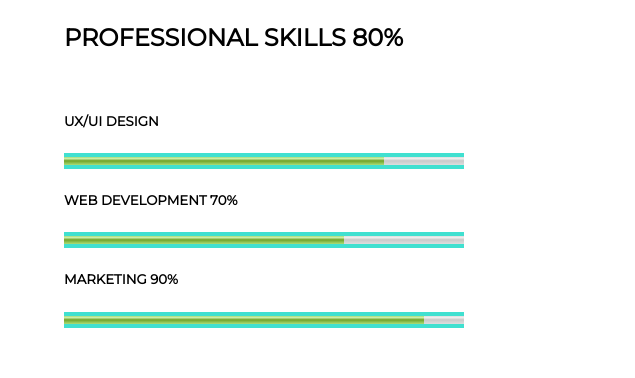
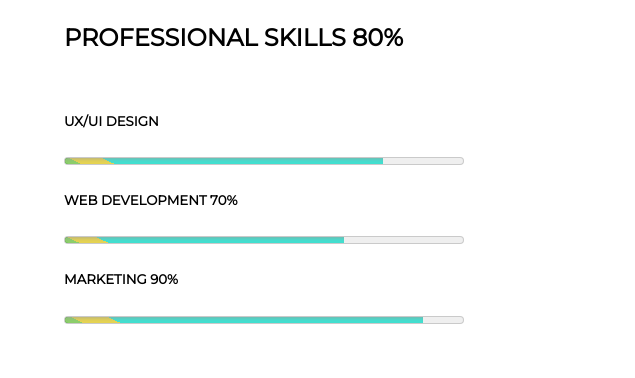
Before and after one commit to beatrixyu/Audio-Bild-Site, a plain HTML site: page index.html in a window 1280 px wide. Shown: the part 1179-1557 px from the top of the page, 0-635 px from the left. Drawn offline with Linux system fonts and the light colour scheme.

Commit message:
Add files via upload

```diff
--- a/main.css
+++ b/main.css
@@ -99,8 +99,17 @@ header a {
   margin-left: 5%;
   margin-top: 2%;
 }
+.skillBar meter::-webkit-meter-optimum-value {
+  box-shadow: 0 5px 5px -5px #999 inset;
+  background-image: linear-gradient(
+    25deg,
+    #8bcf69 5%,
+    #e6d450 5%,
+    #e6d450 15%,
+    turquoise 15%
+  );
+}
 .skillBar meter {
-  background-color: turquoise;
   width: 400px;
 }
 
```
